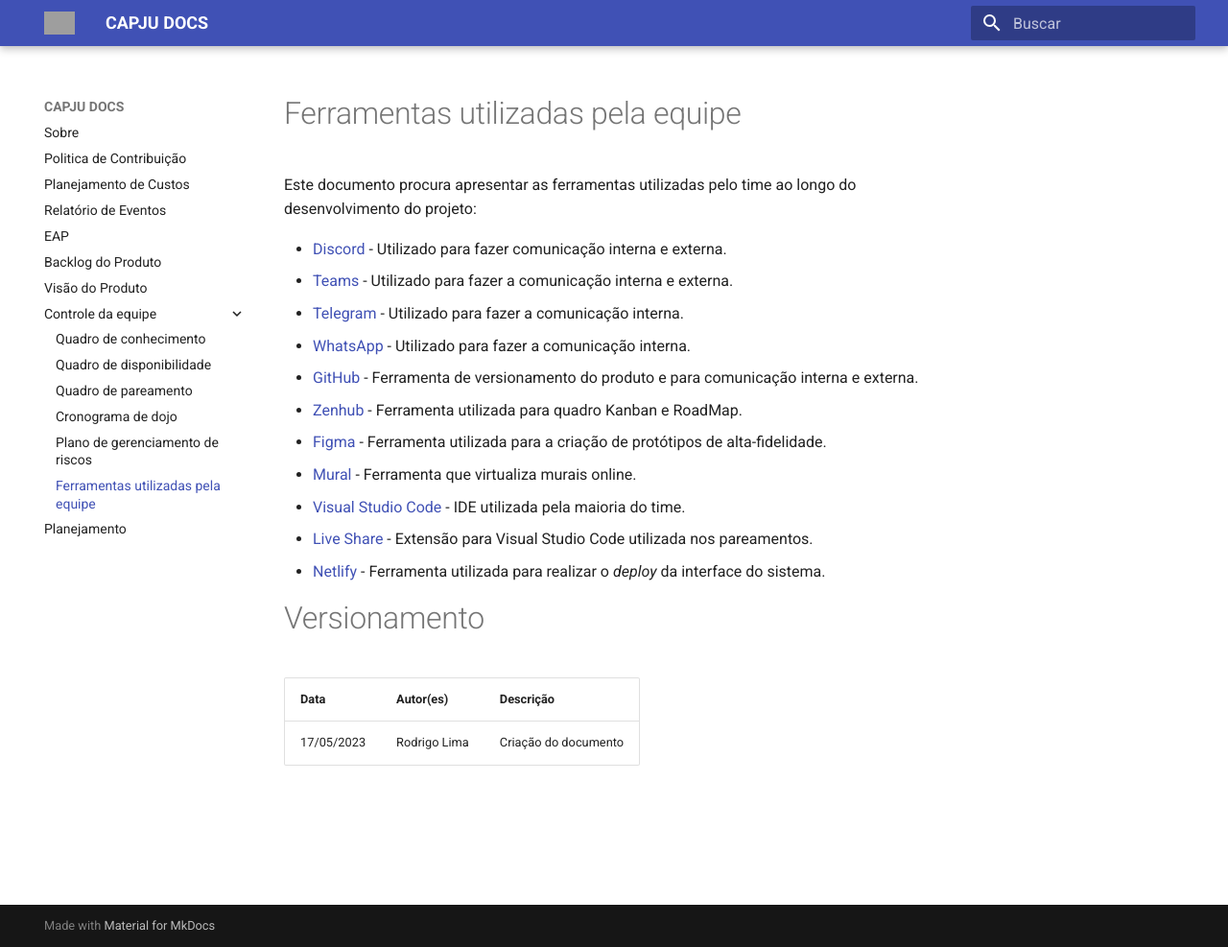
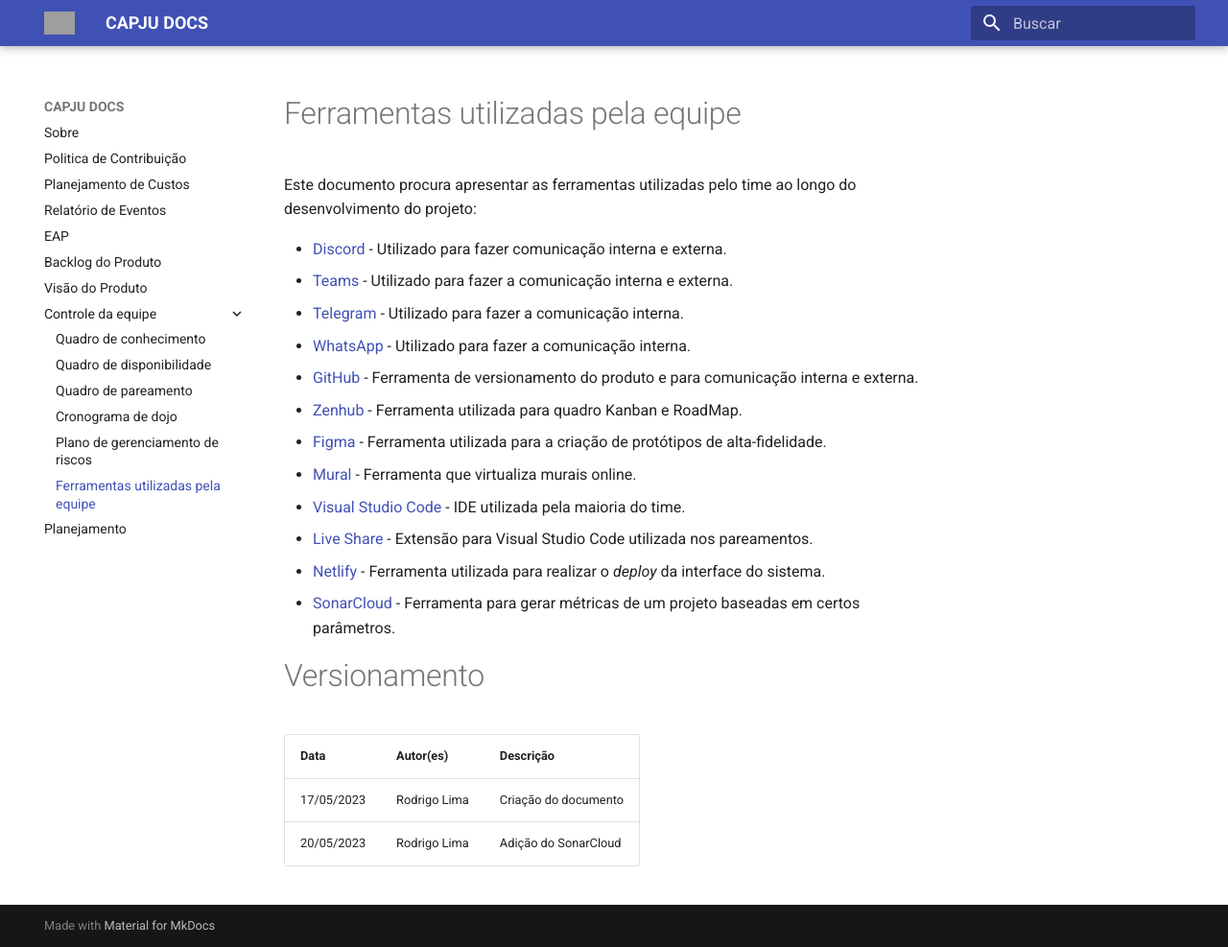
Before and after one commit to fga-eps-mds/2023-1-CAPJu-Doc, an MkDocs documentation site: the page built from docs/ferramentas_utilizadas_pela_equipe.md, in a window 1280 px wide and 987 px high. Shown: the whole window at 96% size. Built offline with MkDocs 1.6.1 and Material for MkDocs 9.7.7, drawn with Linux system fonts in a browser that asks for light colours; grey boxes are pictures that could not be loaded.

Commit message:
(#127) - Adiciona SonarCloud ao documento de ferramentas.

```diff
--- a/docs/ferramentas_utilizadas_pela_equipe.md
+++ b/docs/ferramentas_utilizadas_pela_equipe.md
@@ -12,8 +12,10 @@
  - [Visual Studio Code](https://code.visualstudio.com/) - IDE utilizada pela maioria do time.
  - [Live Share](https://visualstudio.microsoft.com/pt-br/services/live-share/) - Extensão para Visual Studio Code utilizada nos pareamentos.
  - [Netlify](https://www.netlify.com/) - Ferramenta utilizada para realizar o *deploy* da interface do sistema.
+ - [SonarCloud](https://www.sonarsource.com/products/sonarcloud/) - Ferramenta para gerar métricas de um projeto baseadas em certos parâmetros.
 
 # Versionamento
 | Data | Autor(es) | Descrição |
 | - | - | - |
 | 17/05/2023 | Rodrigo Lima | Criação do documento |
+| 20/05/2023 | Rodrigo Lima | Adição do SonarCloud |
```
